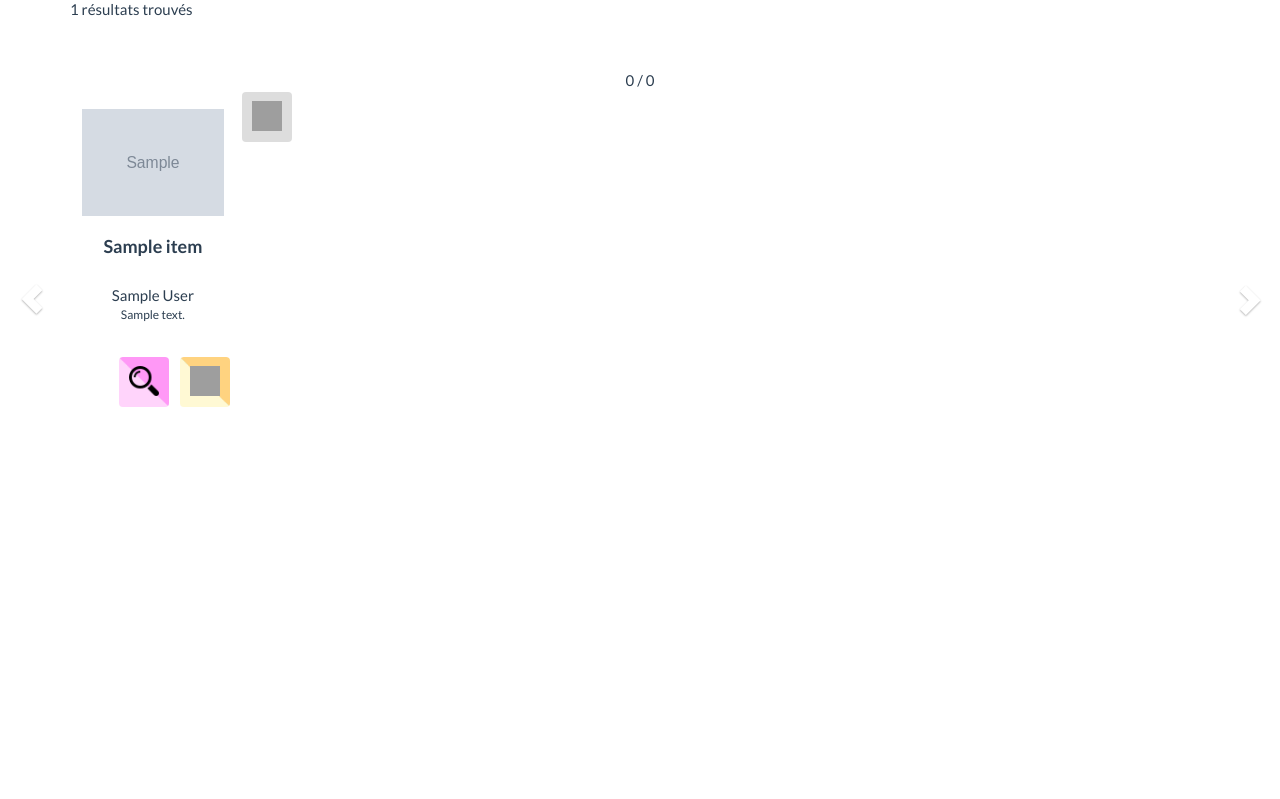
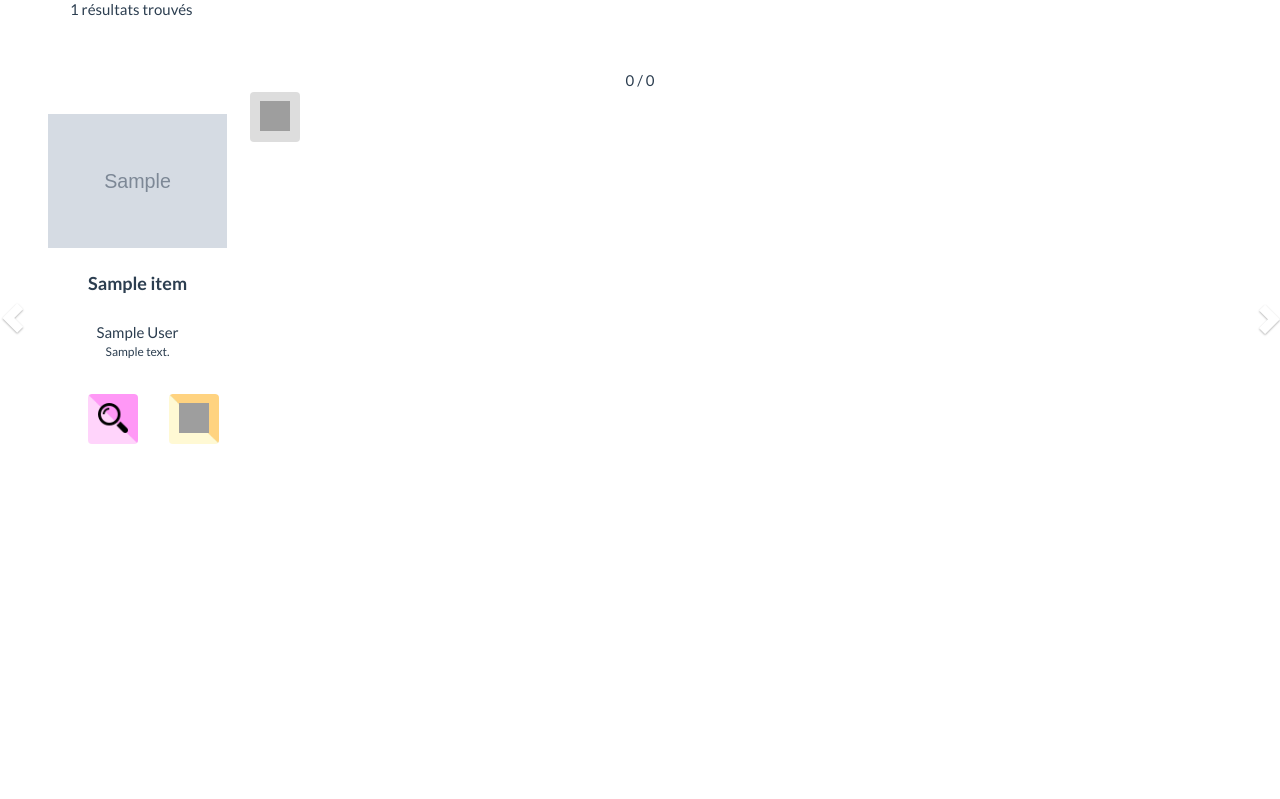
Before and after one commit to franck-roland/kooblit, a Django app: template templates/search_result.html in a window 1280 px wide. Shown: the part 61-860 px from the top of the page. Run offline with Django 3.2, Linux system fonts and the light colour scheme; the template is opened without the code that fills it: most values are stand-ins (such as "Sample title", 1, 10 or a date in 2020); grey boxes marked "Sample" are stand-in pictures; parts of the project's set-up code (start-up, migrations or seed data) failed here and were passed over; some libraries are stand-ins or nearby versions; grey boxes are pictures that could not be loaded.

Commit message:
Reorganisation de la page

```diff
--- a/templates/search_result.html
+++ b/templates/search_result.html
@@ -45,13 +45,13 @@
       {% endif %}
         {% if item.image %}
           {% if forloop.counter0|divisibleby:4  %}
-          <div class="img_container2 col-2 col-sm-2 col-lg-2 col-xs-6" style='padding:0;text-align:center;margin-left:5%' >
+          <div class="img_container2 col-3 col-sm-3 col-lg-3 col-xs-6" style='padding:0;padding-left:2%;padding-right:2%;text-align:center;' >
           {% else %}
-          <div class="img_container2 col-2 col-sm-2 col-lg-2 col-md-offset-1 col-sm-offset-1 col-xs-6" style='padding:0;text-align:center;' >
+          <div class="img_container2 col-3 col-sm-3 col-lg-3 col-xs-6" style='padding:0;padding-left:2%;padding-right:2%;text-align:center;' >
           {% endif %}
          <!--    <a href="{{ item.2 }}"><img class="img-responsive img_res" src='{{ item.1 }}' alt='{{ item.0 }}' /></a> -->
         {% else %}
-        <div class="img_container2 col-2 col-sm-2 col-lg-2 col-md-offset-1 col-sm-offset-1 col-xs-6" style="background-image:url('{% static 'img/empty_gallery.png' %}');padding:0;">
+        <div class="img_container2 col-3 col-sm-3 col-lg-3 col-xs-6" style="background-image:url('{% static 'img/empty_gallery.png' %}');padding:0;">
             <!-- <a href="{{ item.2 }}"><img class="img-responsive img_res" src="{% static "img/empty_gallery.png" %}" alt='{{ item.0 }}' /></a> -->
         {% endif %}
           <div class="img_container2 col-10 col-sm-10 col-lg-10" style='padding:0;text-align:center;' >
@@ -87,7 +87,7 @@
             <div class="col-xs-12 col-sm-12 col-md-12" style="height:100px;">
             </div>
           </div>
-          <div class="img_container2 col-1 col-sm-1 col-lg-1 col-offset-1" style='padding:0;text-align:center;' >
+          <div class="img_container2 col-1 col-sm-1 col-lg-1" style='padding:0;text-align:center;' >
             <a class="thumbnail" href="{% url 'book_management:post' item.title '' %}">
                 <img src="{% static "img/coins24.png" %}"/>
               </a>
@@ -104,10 +104,10 @@
   </div>
 
   <!-- Controls -->
-  <a class="left carousel-control" href="#carousel-example-generic" role="button" data-slide="prev" style="width:5%;">
+  <a class="left carousel-control" href="#carousel-example-generic" role="button" data-slide="prev" style="width:2%;">
     <span class="glyphicon glyphicon-chevron-left"></span>
   </a>
-  <a class="right carousel-control" href="#carousel-example-generic" role="button" data-slide="next" style="width:5%;">
+  <a class="right carousel-control" href="#carousel-example-generic" role="button" data-slide="next" style="width:2%;">
     <span class="glyphicon glyphicon-chevron-right"></span>
   </a>
 </div>
```
